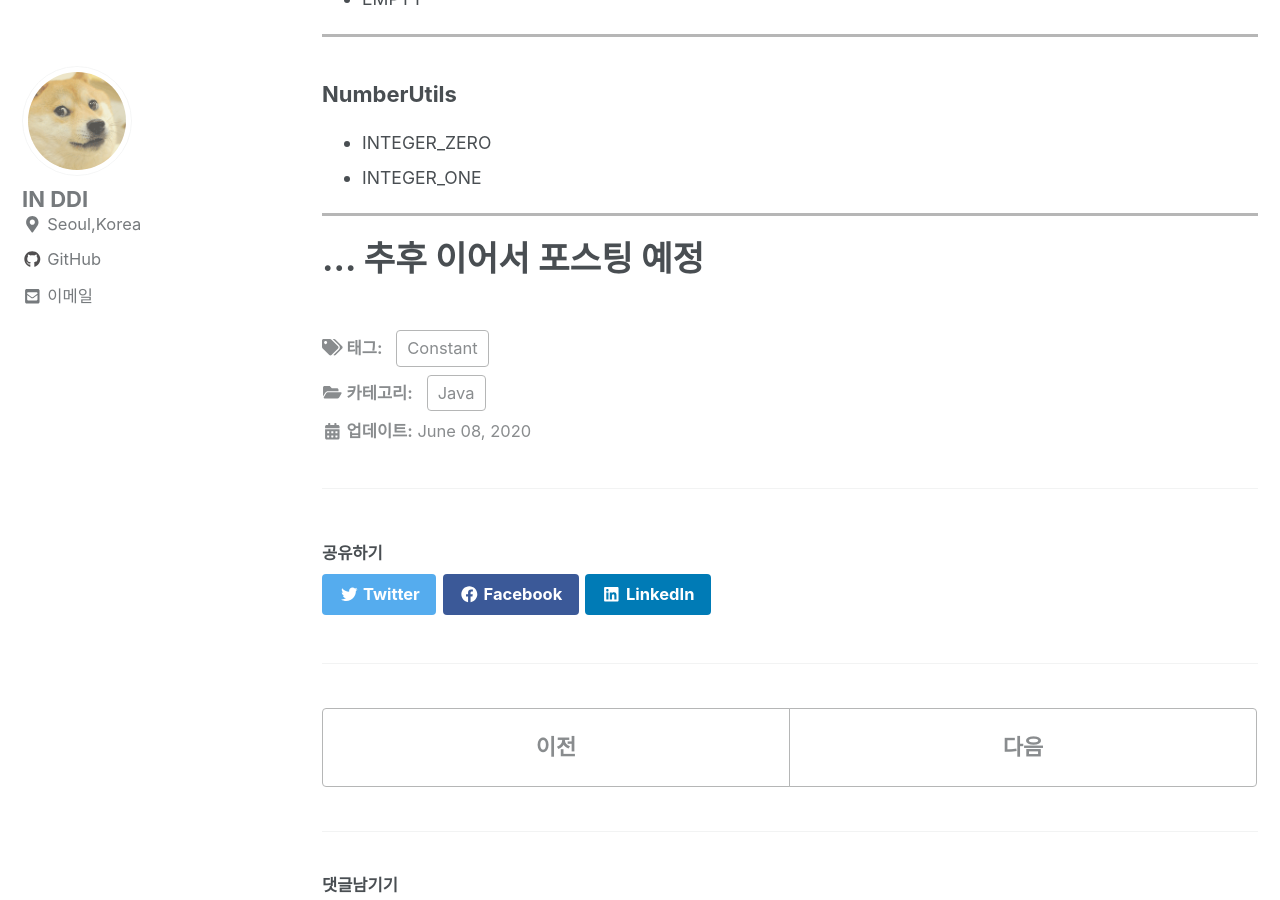
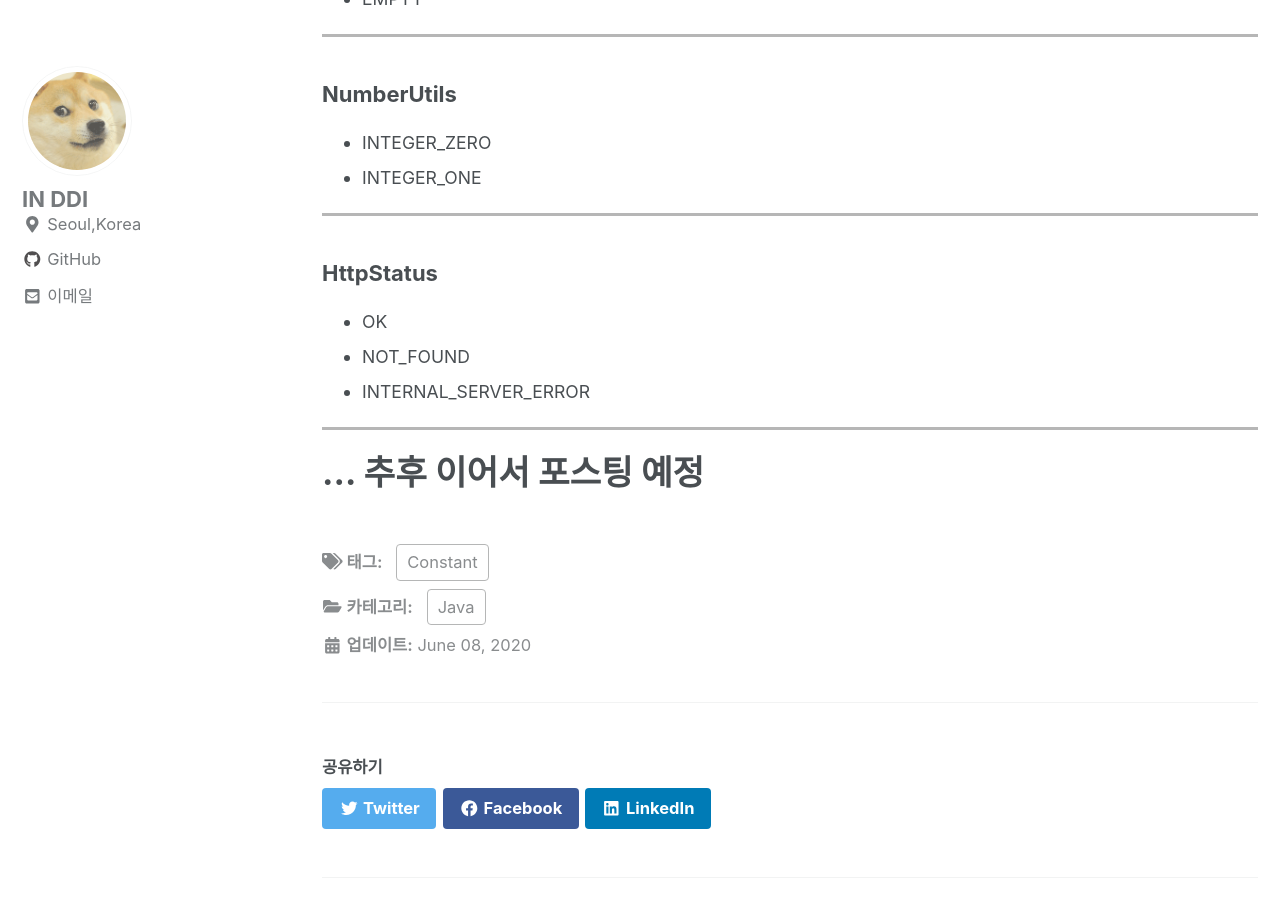
Before and after one commit to InSeok9068/inseok9068.github.io, a Jekyll site: the page built from _posts/java/2020-06-08-java-constant-class.md, in a window 1280 px wide and 900 px high, scrolled down 1431 px. Built offline with Jekyll 4.4.1, drawn with Linux system fonts in a browser that asks for light colours; cached includes are drawn as plain includes; nearby versions of some CDN libraries; comment, search, counter and statistics services are not loaded.

Commit message:
2020-06-11 Java Constant Class Update

```diff
--- a/_posts/java/2020-06-08-java-constant-class.md
+++ b/_posts/java/2020-06-08-java-constant-class.md
@@ -59,4 +59,11 @@ tags :
 
 ---
 
+### **HttpStatus**
+- OK
+- NOT_FOUND
+- INTERNAL_SERVER_ERROR
+
+---
+
 # ... 추후 이어서 포스팅 예정
```
